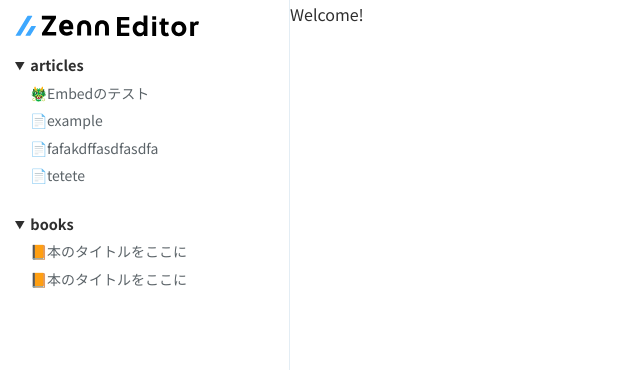
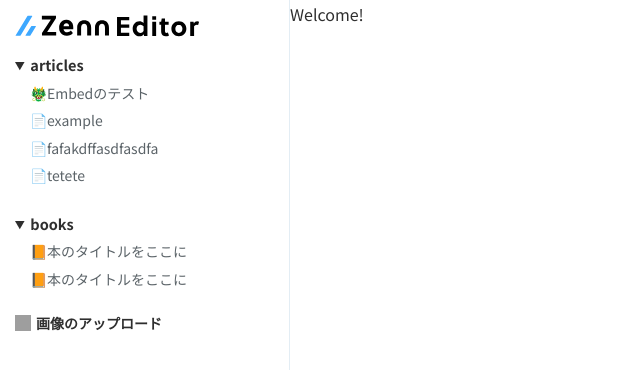
Before and after one commit to zenn-dev/zenn-editor, a Next.js app in the folder packages/zenn-editor-preview/: page / in a window 1280 px wide. Shown: the top 370 px of the page, without its empty margins (0-640 px from the left). Built offline with nearby package versions, Linux system fonts and the light colour scheme; grey boxes are pictures that could not be loaded.

Commit message:
feat: add link for upload image

```diff
--- a/packages/zenn-editor-preview/articles/example.md
+++ b/packages/zenn-editor-preview/articles/example.md
@@ -2,6 +2,9 @@
 
 @[tweet](https://twitter.com/Megu_Negicco/status/1267475348993671168)
 
+![](https://pbs.twimg.com/media/EZkiCp9U8AA2gfL?format=jpg&name=large)
+![](https://pbs.twimg.com/media/EZj_haOUwAAfjGm?format=jpg&name=large)
+![](https://pbs.twimg.com/media/EYkzTFaU4AEZBMk?format=jpg&name=360x360)
 
 # h1 Heading 8-)
 ## h2 Heading
--- a/packages/zenn-editor-preview/components/SideBar.tsx
+++ b/packages/zenn-editor-preview/components/SideBar.tsx
@@ -62,6 +62,19 @@
           />
         ))}
       </div>
+      <a
+        href="https://zenn.dev/dashboard/contents/uploader"
+        className="sidebar-external-link"
+        target="_blank"
+        rel="noopener noreferrer"
+      >
+        <img
+          src="https://twemoji.maxcdn.com/2/svg/\1f4f7.svg"
+          width="16"
+          height="16"
+        />
+        画像のアップロード
+      </a>
     </aside>
   );
 };
--- a/packages/zenn-editor-preview/package.json
+++ b/packages/zenn-editor-preview/package.json
@@ -10,8 +10,8 @@
     "lib"
   ],
   "scripts": {
-    "start": "next",
-    "dev": "next",
+    "start": "next -p 3002",
+    "dev": "next -p 3002",
     "test": "echo \"Error: run tests from root\" && exit 1"
   },
   "dependencies": {
--- a/packages/zenn-editor-preview/styles/components/_sidebar.scss
+++ b/packages/zenn-editor-preview/styles/components/_sidebar.scss
@@ -44,3 +44,14 @@
     border-radius: 3px;
   }
 }
+
+.sidebar-external-link {
+  display: flex;
+  align-items: center;
+  margin: 6px 0;
+  font-size: 14px;
+  font-weight: 700;
+  img {
+    margin-right: 5px;
+  }
+}
```
Also changed, not shown: 1 other file (tests, documents, lock files or other folders).
